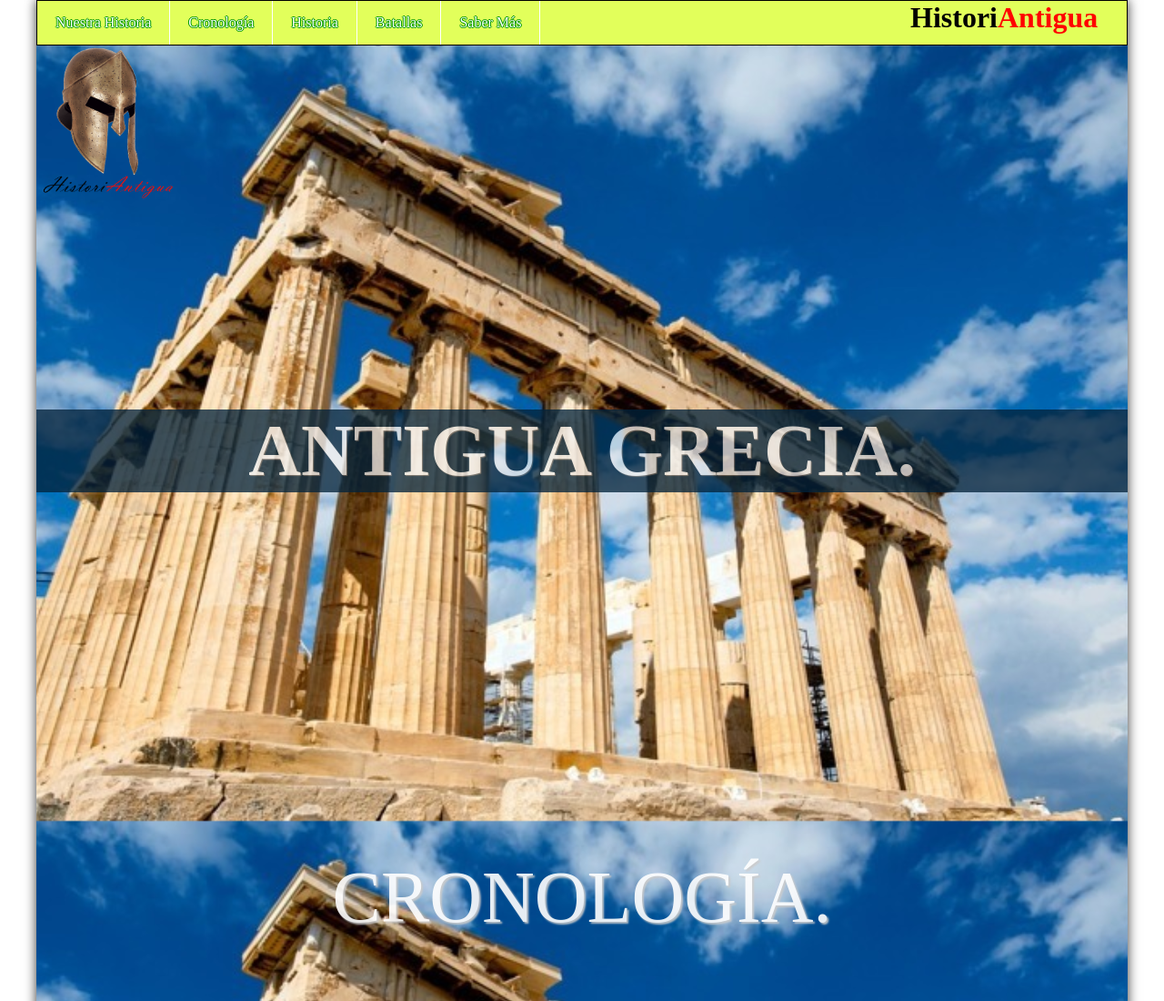
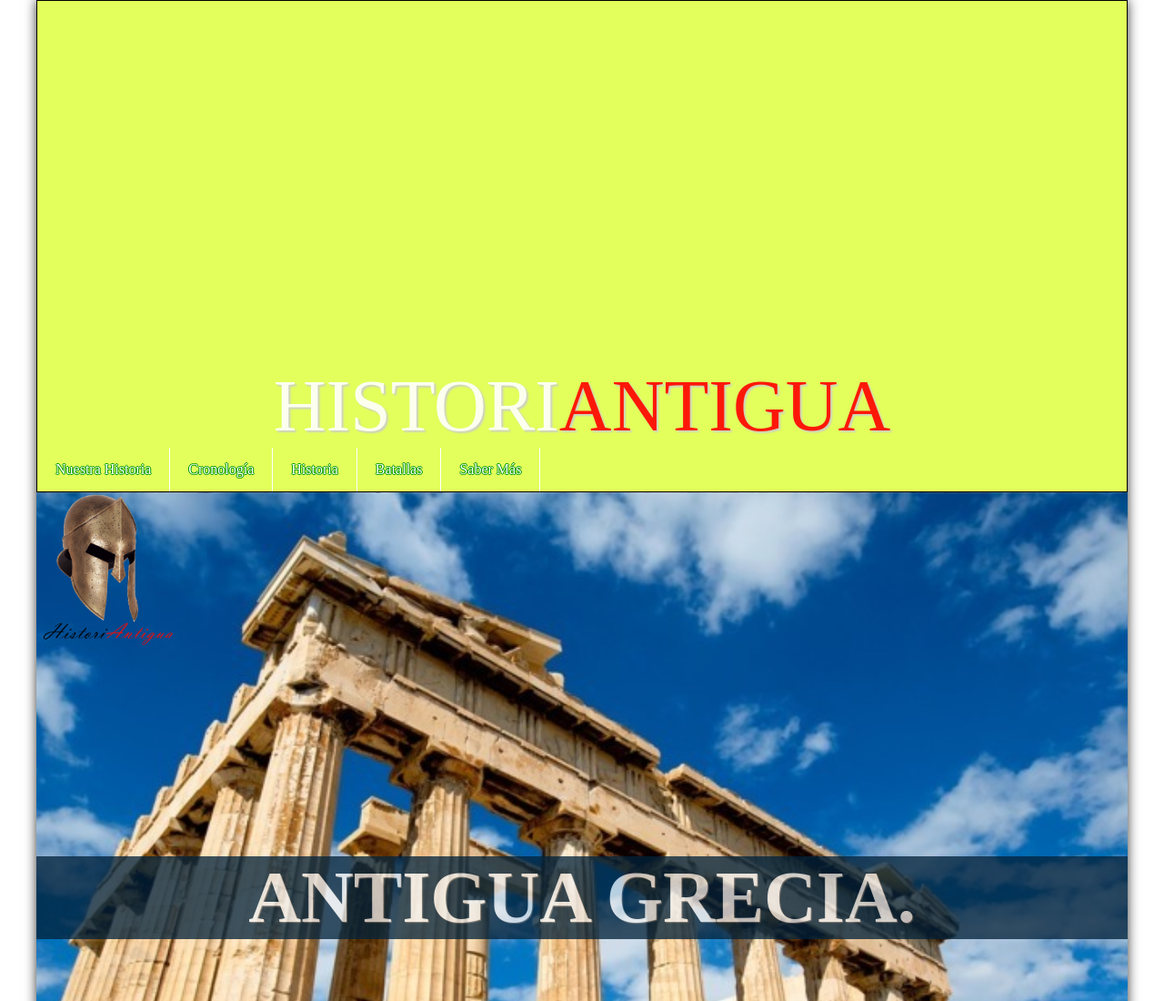
Before and after one commit to sergioberrocoso/sergioberrocoso.github.io, a plain HTML site: page index.html in a window 1280 px wide. Shown: the top 1100 px of the page at 91% size. Drawn offline with Linux system fonts and the light colour scheme.

```diff
--- a/index.html
+++ b/index.html
@@ -14,7 +14,7 @@
 	 	<header>
 	 		<input type="checkbox" id="botonMenu"/>
 	 		<label for="botonMenu"><img class="logoMenu" src="proyecto/img/icono_menu.png" alt="icono del menú."></label>
-	 		<nav class="menu"><h3>Histori<span>Antigua</span></h3>
+	 		<nav class="menu"><h2>Histori<span>Antigua</span></h2>
 	 			<ul>
 	 				<li><a href="proyecto/nuestraHistoria.html">Nuestra Historia</a></li>
 	 				<li><a href="proyecto/html/cronologia.html">Cronología</a></li>
```
